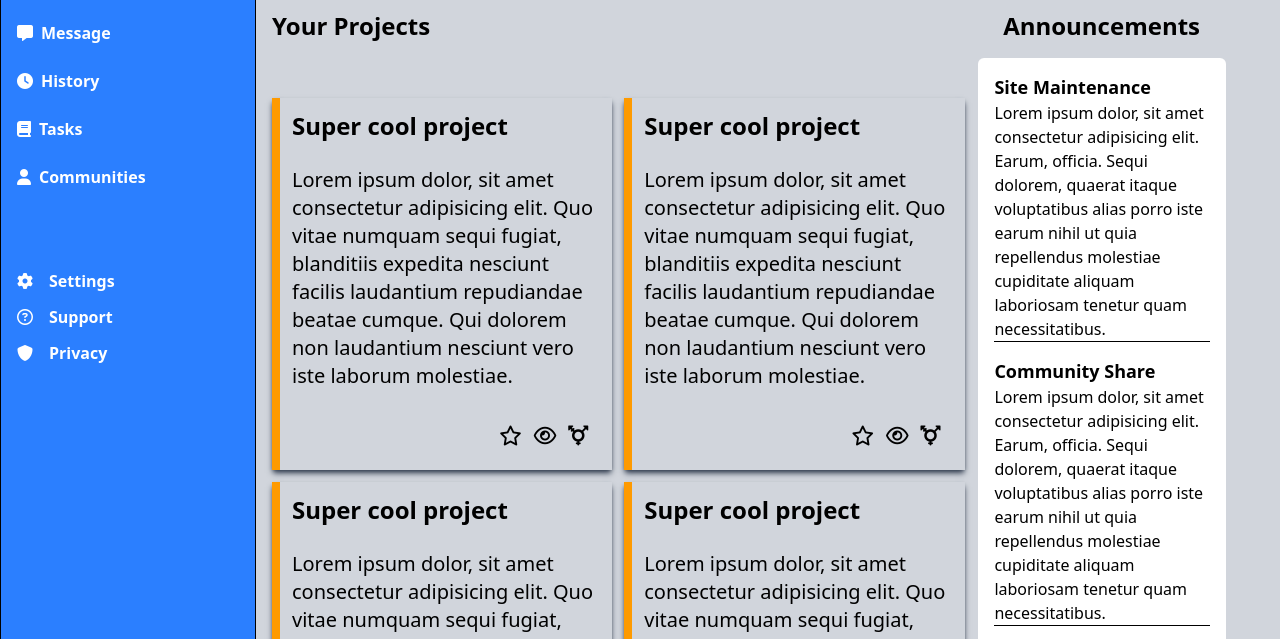
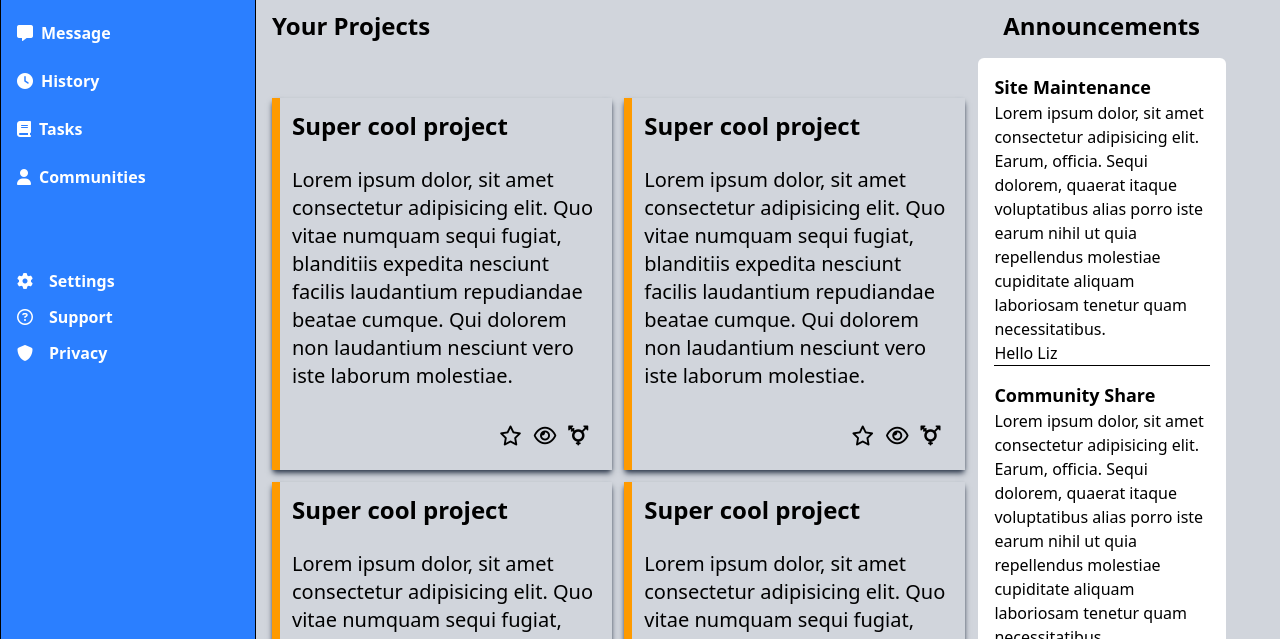
Before and after one commit to LIZ-MONG2022/Git-project-1, a website: page index.html in a window 1280 px wide. Shown: the part 156-795 px from the top of the page. Drawn offline with Linux system fonts and the light colour scheme.

Commit message:
new message

```diff
--- a/index.html
+++ b/index.html
@@ -215,6 +215,7 @@
               <div class="mb-4 border-b border-black mx-4 mt-4">
                 <h4 class="font-bold text-[18px]">Site Maintenance</h4>
                 <p class="text-[18px mb-4]">Lorem ipsum dolor, sit amet consectetur adipisicing elit. Earum, officia. Sequi dolorem, quaerat itaque voluptatibus alias porro iste earum nihil ut quia repellendus molestiae cupiditate aliquam laboriosam tenetur quam necessitatibus.</p>
+                <p>Hello Liz</p>
               </div>
               <!-- second div -->
                 <div class="mb-4 border-b border-black mx-4 mt-4">
```
